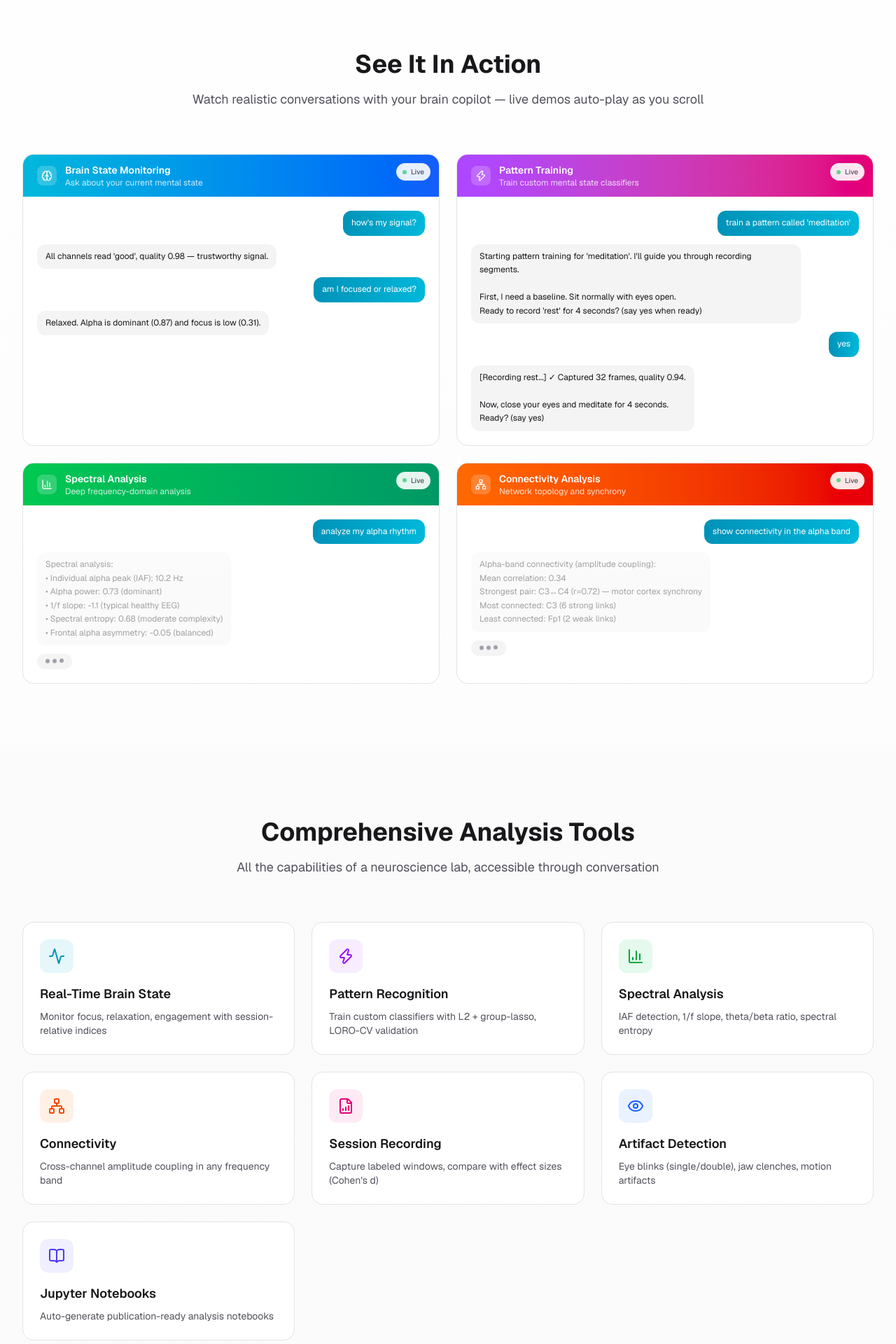
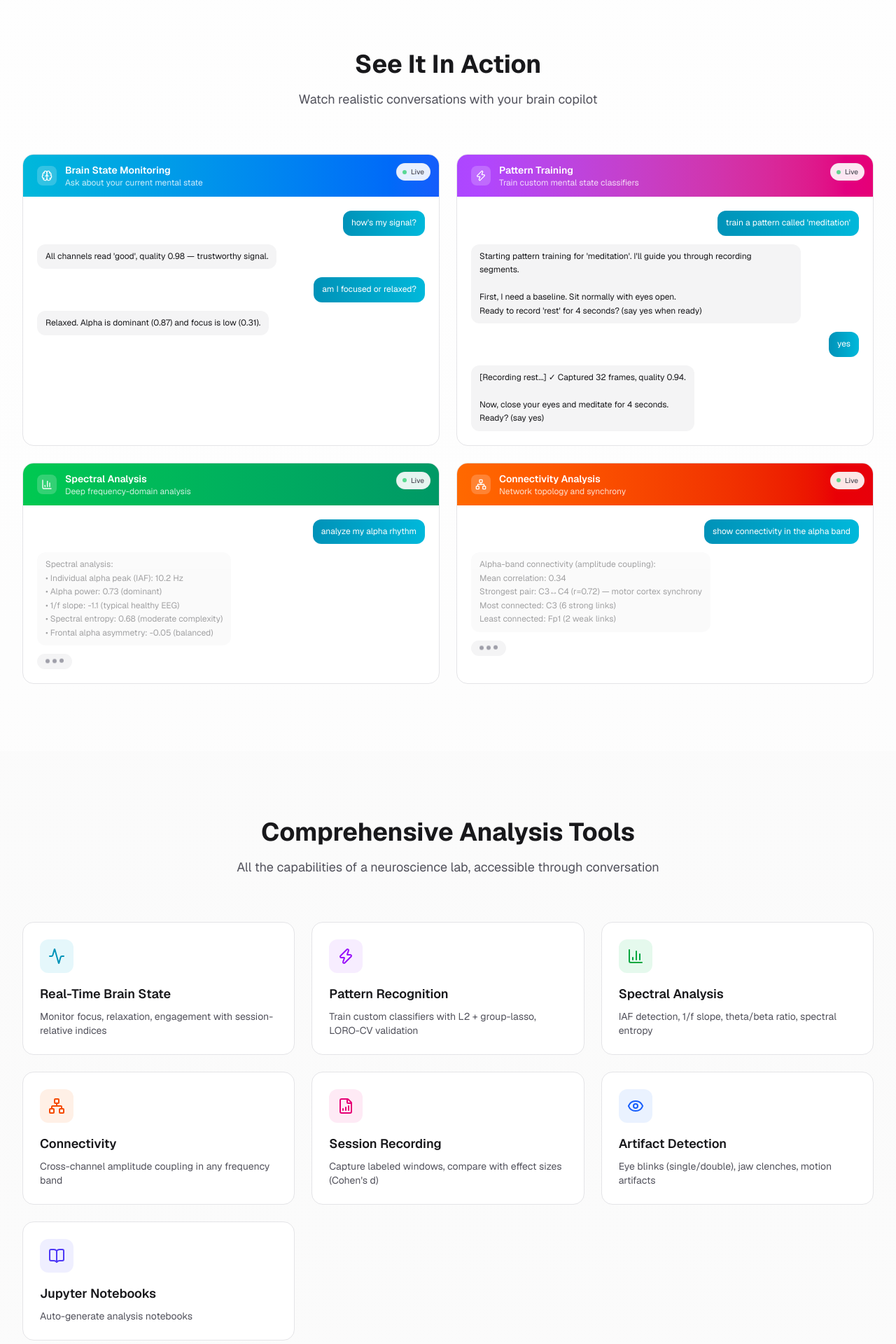
Before and after one commit to pieeg-club/PiEEG-com, a Next.js app: page /agent in a window 1280 px wide. Shown: the part 1220-3140 px from the top of the page at 70% size. Built offline with nearby package versions, Linux system fonts and the light colour scheme.

Commit message:
minor text

```diff
--- a/src/app/agent/page.tsx
+++ b/src/app/agent/page.tsx
@@ -143,7 +143,7 @@ const FEATURES = [
   {
     icon: BookOpen,
     title: "Jupyter Notebooks",
-    description: "Auto-generate publication-ready analysis notebooks",
+    description: "Auto-generate analysis notebooks",
     color: "text-indigo-600 dark:text-indigo-400",
     bg: "bg-indigo-500/10",
   },
@@ -364,7 +364,7 @@ export default function AgentPage() {
           <div className="text-center mb-16">
             <h2 className="text-4xl font-bold mb-4">See It In Action</h2>
             <p className="text-lg text-zinc-600 dark:text-zinc-400">
-              Watch realistic conversations with your brain copilot — live demos auto-play as you scroll
+              Watch realistic conversations with your brain copilot
             </p>
           </div>
 
```
